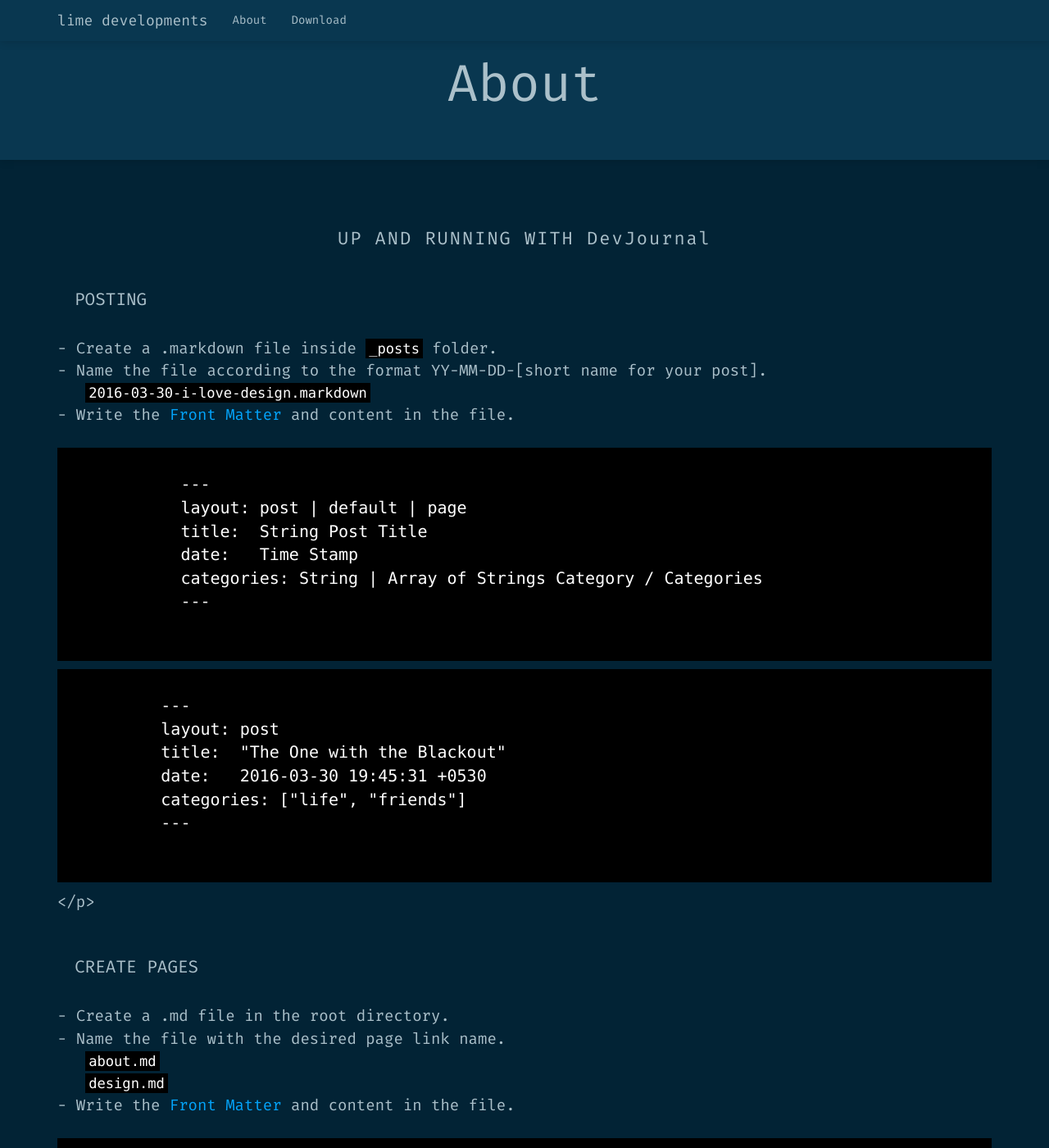
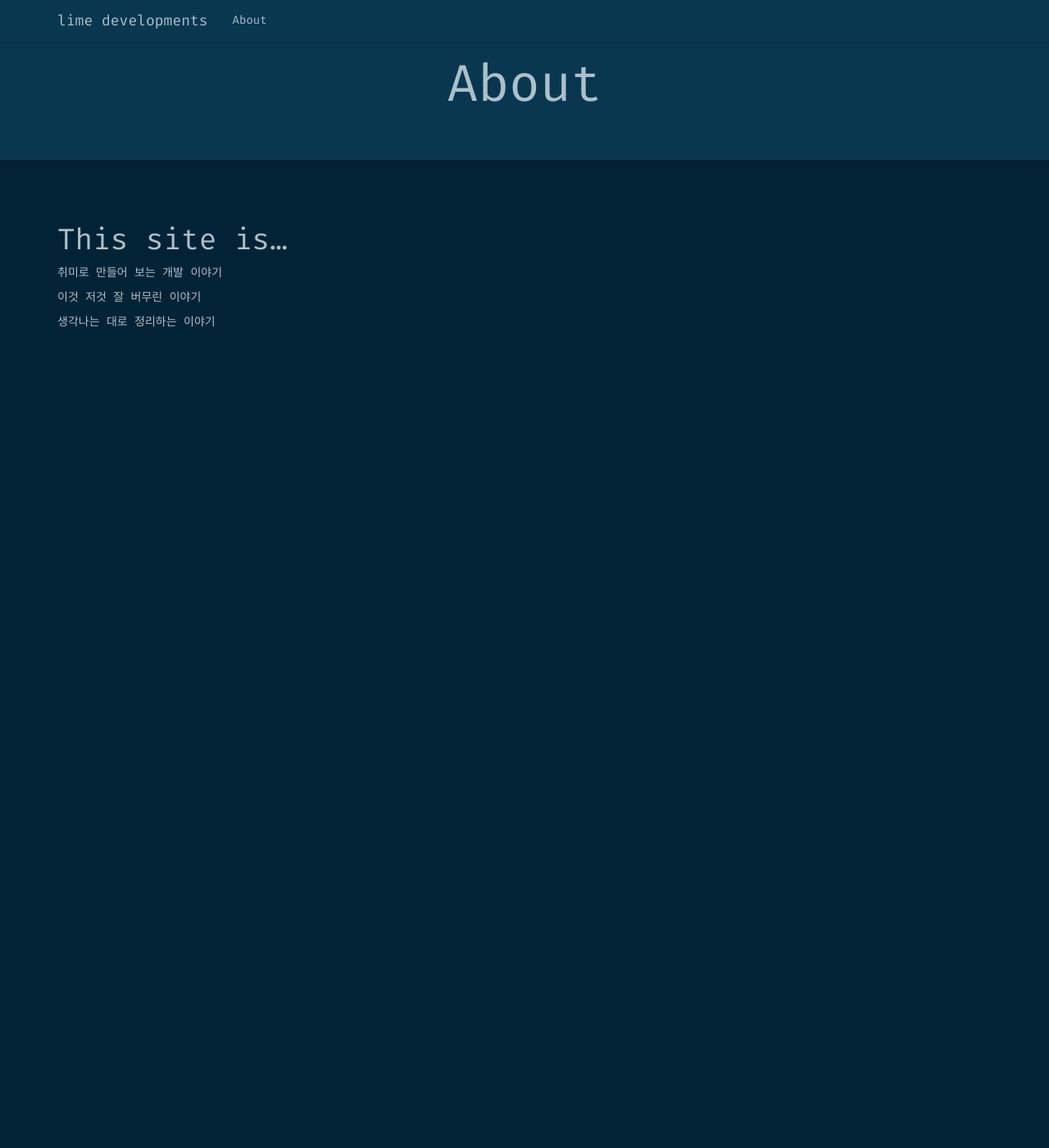
Before and after one commit to lime-developments/blog, a Jekyll site: the page built from about.md, in a window 1280 px wide and 1400 px high. Shown: the whole window at 82% size. Built offline with Jekyll 4.4.1, drawn with Linux system fonts in a browser that asks for light colours; nearby versions of some CDN libraries; some web fonts are replaced; some of the changed text lies outside the part shown.

Commit message:
Modify about and remove download page

```diff
--- a/about.md
+++ b/about.md
@@ -3,85 +3,11 @@
 title: About
 permalink: /about/
 ---
-<div class="man-title">
-  UP AND RUNNING WITH DevJournal
-</div>
-<div class="manual manual-title">
-  Posting
-  </div>
-<p>  <div class="manual-content">
 
-      - Create a .markdown file inside <code class="highlighter-rouge">_posts</code> folder.<br />
-      - Name the file according to the format YY-MM-DD-[short name for your post].<br />
-      &nbsp;&nbsp;&nbsp;<code>2016-03-30-i-love-design.markdown</code><br />
-      - Write the <a href="jekyll">Front Matter</a> and content in the file.<br><br>
-      <div class="example">
+# This site is...
 
-        <div class="highlight">
-        <pre>
-          ---
-          layout: post | default | page
-          title:  String<span class="hint"> Post Title</span>
-          date:   Time Stamp
-          categories: String | Array of Strings<span class="hint"> Category / Categories </span>
-          ---
-        </pre>
-        </div>
+취미로 만들어 보는 개발 이야기
 
-      </div>
-      <div class="example">
-        <div class="highlight">
-        <pre>
-        ---
-        layout: post
-        title:  "The One with the Blackout"
-        date:   2016-03-30 19:45:31 +0530
-        categories: ["life", "friends"]
-        ---
-      </pre>
-    </div>
-      </div>
+이것 저것 잘 버무린 이야기
 
-
-
-</p>
-</div>
-<p><br /></p>
-
-  <div class="manual manual-title">
-  Create Pages
-  </div>
-<p>  <div class="manual-content">
-
-      - Create a .md file in the root directory.<br />
-      - Name the file with the desired page link name.<br />
-        &nbsp;&nbsp;&nbsp;<code>about.md</code><br />
-          &nbsp;&nbsp;&nbsp;<code>design.md</code><br />
-      - Write the <a href="jekyll">Front Matter</a> and content in the file.<br><br>
-      <div class="highlight">
-
-
-        <pre>
-          ---
-          layout: page
-          title: String <span class="hint">Title of the webpage</span>
-          permalink: / String / <span class="hint">Permalink for the webpage</span>
-          tagline: String <span class="hint">Optional DevJournal Feature : Tagline for the page</span>
-          ---
-      </pre><br />
-    </div><br>
-      <div class="highlight">
-
-        <pre>
-        ---
-        layout: page
-        title:  "Science"
-        permalink:   /science/
-        tagline : "Humanity is overrated."
-        ---
-      </pre>
-      </div>
-
-
-  </div>
-</p>
+생각나는 대로 정리하는 이야기
```
Also changed, not shown: download.md (deleted, +0 -42 lines).
